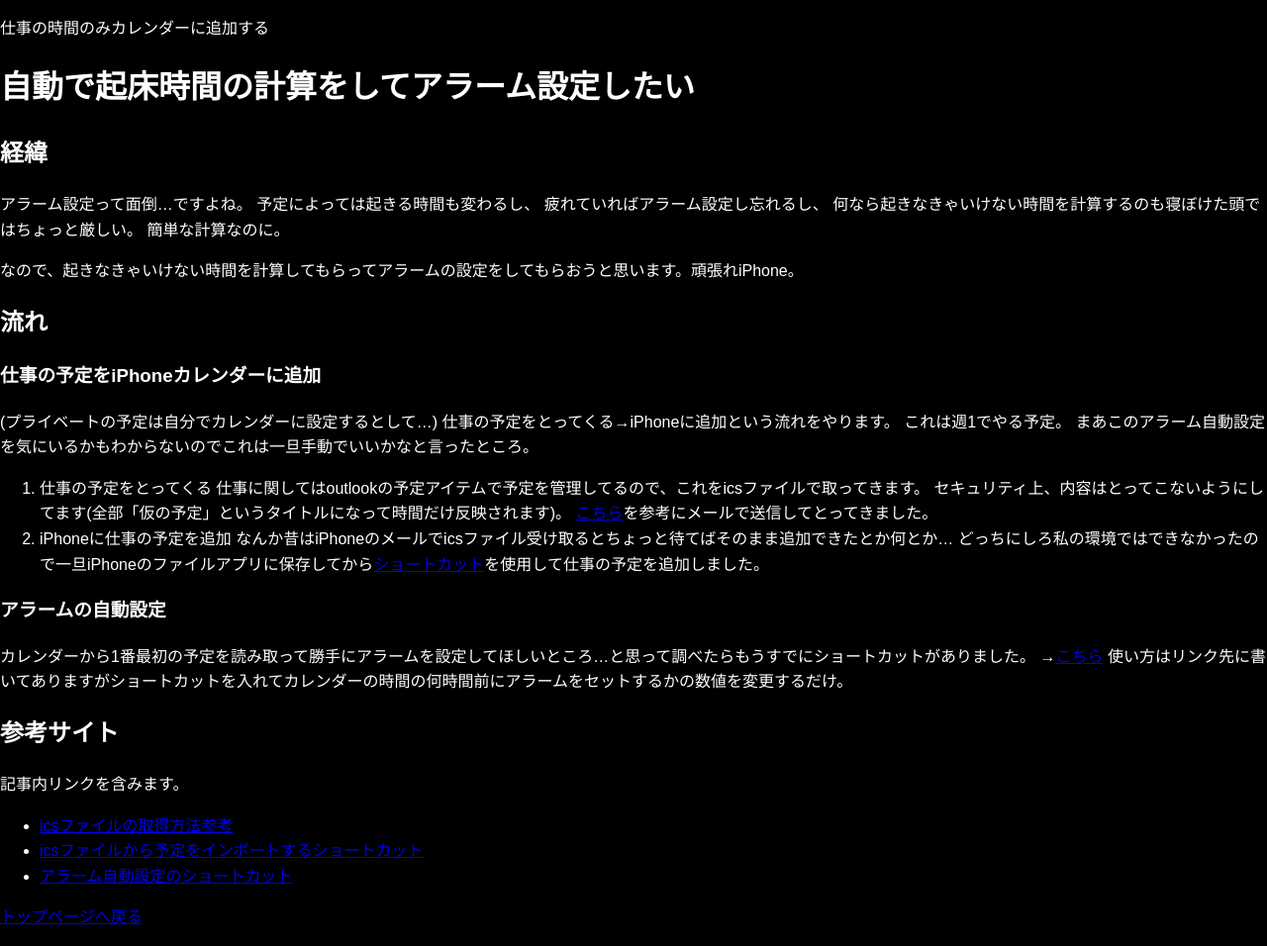
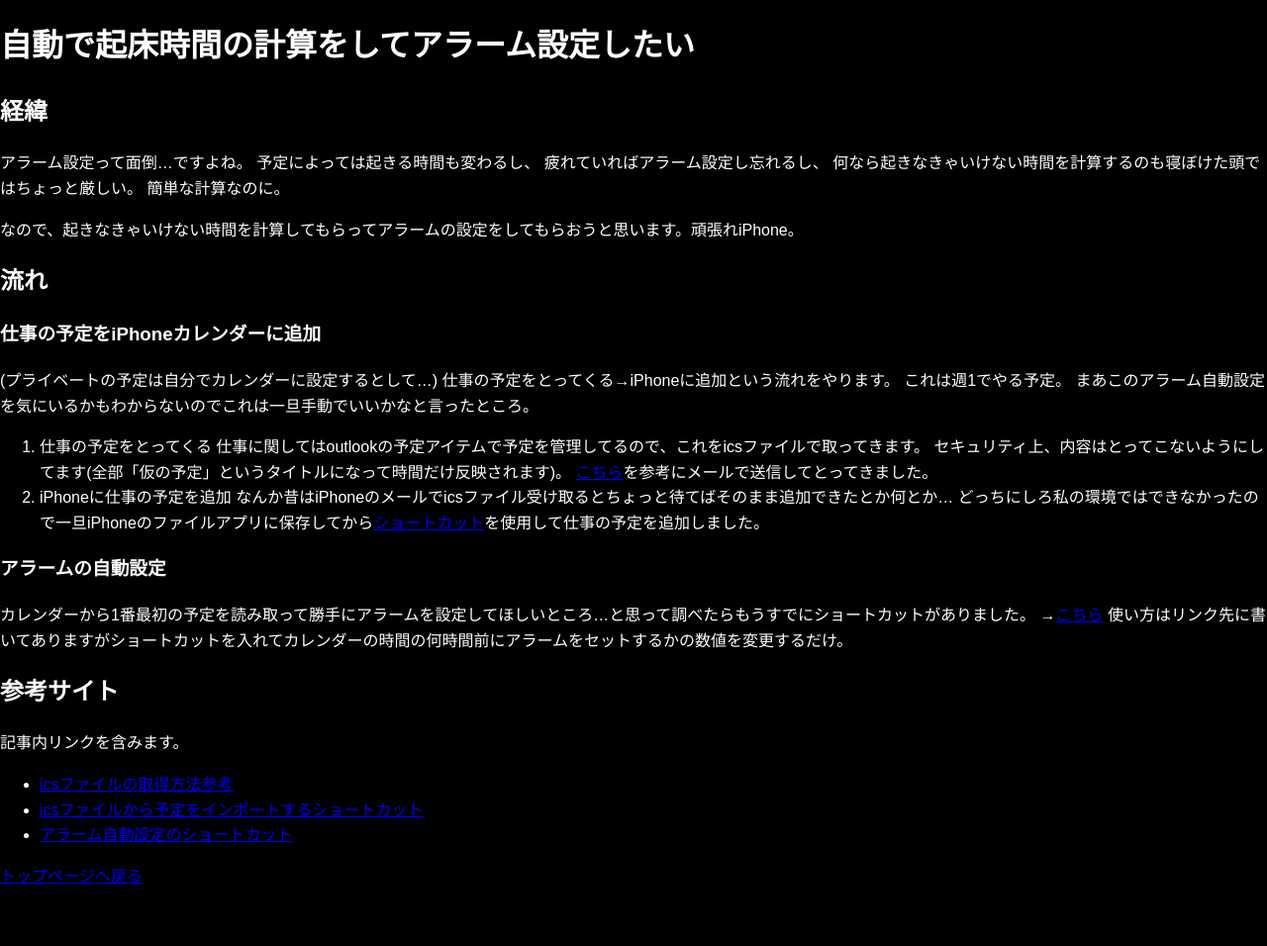
Before and after one commit to kyusochim/kyusochim.github.io, a Jekyll site: the page built from blog/auto_caltoalarm.md, in a window 1280 px wide. Shown: the whole page at 99% size. Built offline with Jekyll 4.4.1, drawn with Linux system fonts in a browser that asks for light colours; our own code applies the rules of GitHub Pages for plain Markdown files; after the commit the page ends 914 px from its top, so only the background shows below that.

Commit message:
Update auto_caltoalarm.md

```diff
--- a/blog/auto_caltoalarm.md
+++ b/blog/auto_caltoalarm.md
@@ -1,5 +1,3 @@
-仕事の時間のみカレンダーに追加する
-
 # 自動で起床時間の計算をしてアラーム設定したい
 
 ## 経緯
```
